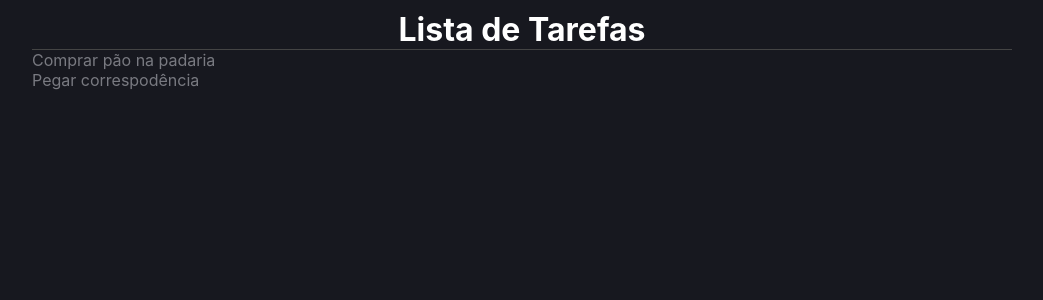
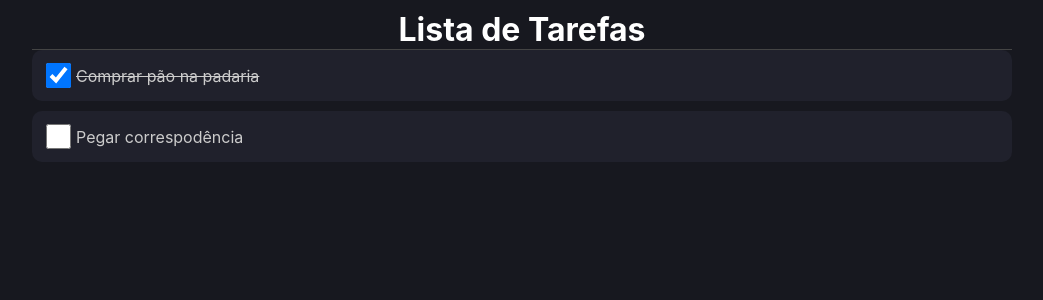
Before and after one commit to santosediego/todo-react, a React (Create React App) app: page / in a window 1280 px wide. Shown: the top 300 px of the page, without its empty margins (118-1161 px from the left). Built offline with nearby package versions, Linux system fonts and the light colour scheme; the HTML template or start-up script is replaced by a standard one.

Commit message:
ListItem component

```diff
--- a/src/App.tsx
+++ b/src/App.tsx
@@ -1,11 +1,12 @@
 import { useState } from 'react';
 import * as C from './App.styles';
 import { Item } from './types/Item';
+import ListItem from './components/ListItem';
 
 function App() {
 
   const [list, setList] = useState<Item[]>([
-    { id: 1, name: 'Comprar pão na padaria', done: false },
+    { id: 1, name: 'Comprar pão na padaria', done: true },
     { id: 2, name: 'Pegar correspodência', done: false },
   ]);
 
@@ -18,7 +19,7 @@
 
         {/* Área para lista de tarefas */}
         {list.map((item, index) => (
-          <div>{item.name}</div>
+          <ListItem key={index} item={item}/>
         ))}
 
       </C.Area>
--- /dev/null
+++ b/src/components/ListItem/index.tsx
@@ -0,0 +1,25 @@
+import { useState } from 'react';
+import { Item } from '../../types/Item';
+import * as C from './styles';
+
+type Props = {
+    item: Item;
+}
+
+function ListItem({ item }: Props) {
+
+    const [isChecked, setIsChecked] = useState(item.done);
+
+    return (
+        <C.Container done={isChecked}>
+            <input
+                type="checkbox"
+                checked={isChecked}
+                onChange={e => setIsChecked(e.target.checked)}
+            />
+            <label >{item.name}</label>
+        </C.Container>
+    );
+}
+
+export default ListItem;
--- /dev/null
+++ b/src/components/ListItem/styles.ts
@@ -0,0 +1,27 @@
+import styled from "styled-components";
+
+type ContainerProps = {
+    done: boolean;
+}
+
+export const Container = styled.div(({ done }: ContainerProps) => (
+    `
+    display: flex;
+    background-color: #20212C;
+    padding: 10px;
+    border-radius: 10px;
+    margin-bottom: 10px;
+    align-items: center;
+
+    label {
+        color: #CCC;
+        text-decoration: ${done ? 'line-through' : 'initial'}
+    }
+
+    input {
+        width: 25px;
+        height: 25px;
+        margin-right: 5px;
+    }
+    `
+));
```
